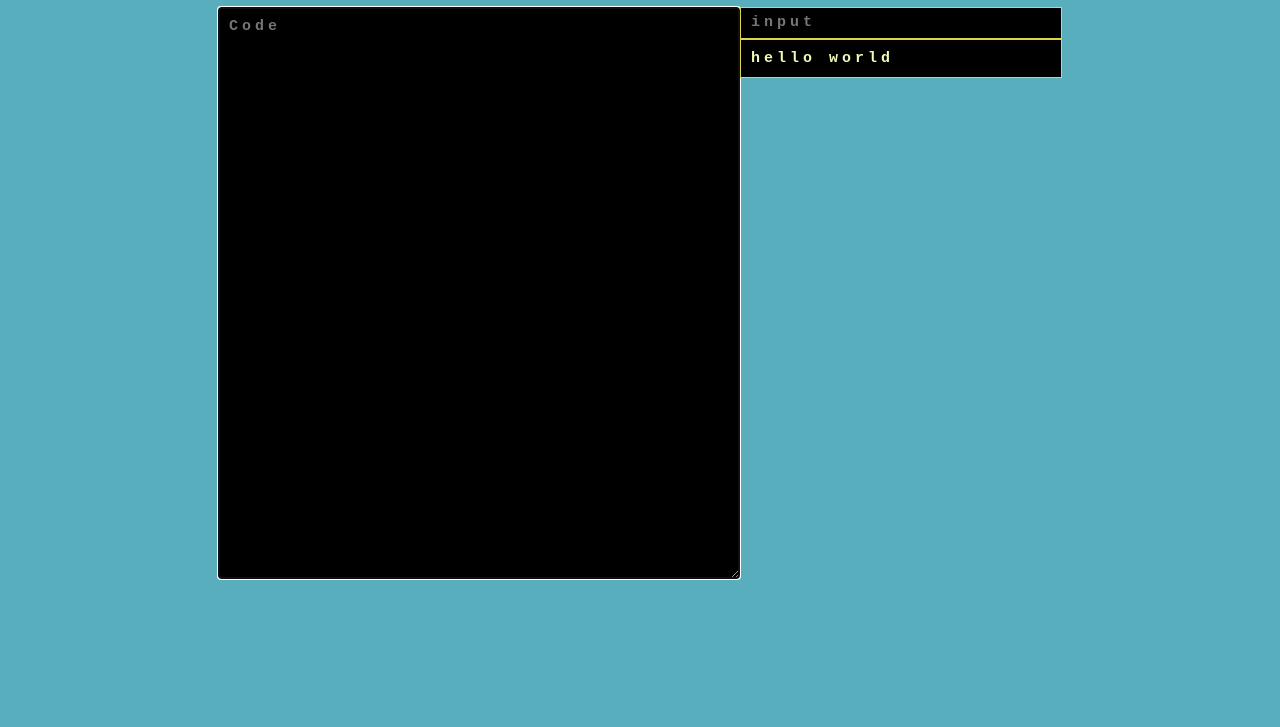
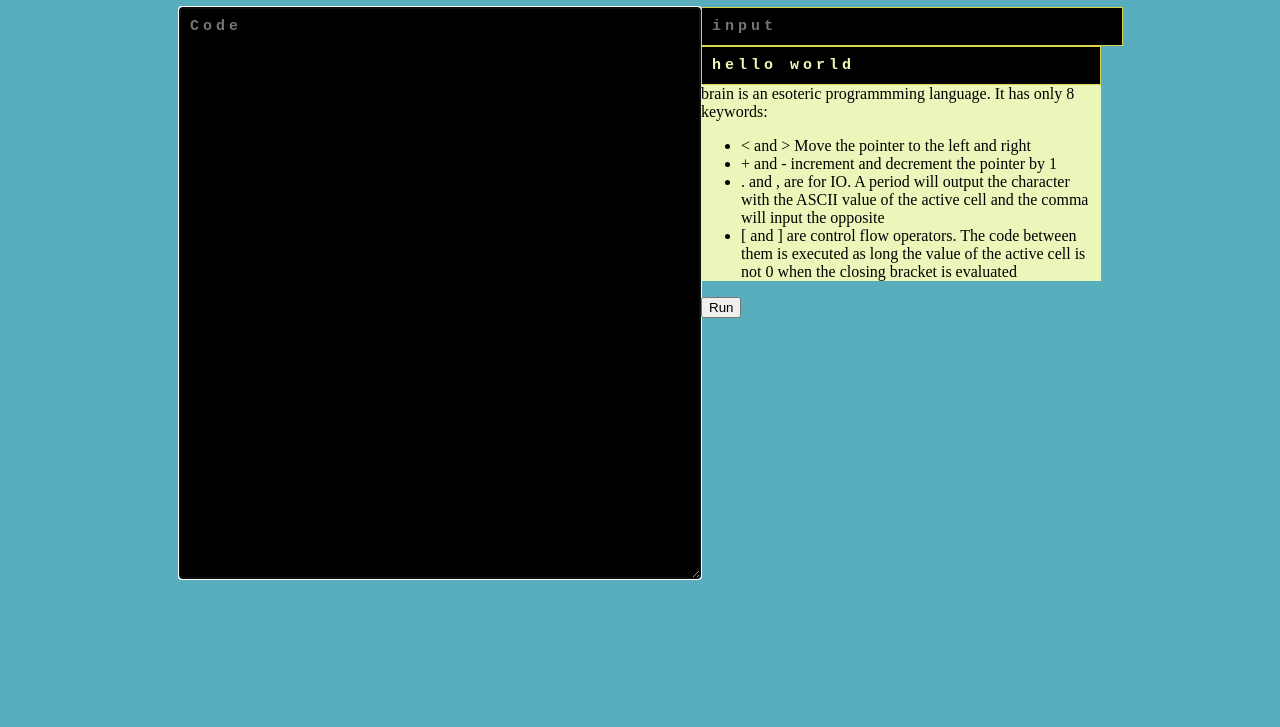
Before and after one commit to ypawania/BF_Interpreter, a plain HTML site: page index.html in a window 1280 px wide. Shown: the part 73-800 px from the top of the page. Drawn offline with Linux system fonts and the light colour scheme.

Commit message:
added frontend designs

```diff
--- a/index.html
+++ b/index.html
@@ -6,15 +6,24 @@
     </head>
 
     <body>
-        <h1>Esoteric Language Interpreter</h1>
+        <h1 style="text-align:center;">Esoteric Language Interpreter</h1>
         <div class="container">
             <label for="code"></label>
             <textarea autofocus class="box" id="code" placeholder="Code"></textarea>
-            <div>
-                <input type="text" id="input" class="box" placeholder="input">
+            <div id="rightBox">
+                <input style="width: 400px;" type="text" id="input" class="box" placeholder="input">
                 <div id="output" class="box">hello world</div>
+                <div id = "instructions">
+                    brain is an esoteric programmming language. It has only 8 keywords: <br>
+                    <ul>
+                        <li>< and > Move the pointer to the left and right</li>
+                        <li>+ and - increment and decrement the pointer by 1</li>
+                        <li>. and , are for IO. A period will output the character with the ASCII value of the active cell and the comma will input the opposite</li>
+                        <li>[ and ] are control flow operators. The code between them is executed as long the value of the active cell is not 0 when the closing bracket is evaluated</li>
+                    </ul>
+                </div>
+                <button id="run">Run</button>
             </div>
-
         </div>
     </body>
 </html>
--- a/styles.css
+++ b/styles.css
@@ -16,12 +16,17 @@ body {
     justify-content:center;
     align-items: flex-start;
 }
+#rightBox {
+    width:400px;
+}
 
-#input {
-    height:10px;
-    width:300px;
-}
 #code {
     height:550px;
     width: 500px;
 }
+
+#instructions {
+    background-color:rgb(235, 247, 186);
+    color: black;
+
+}
```
